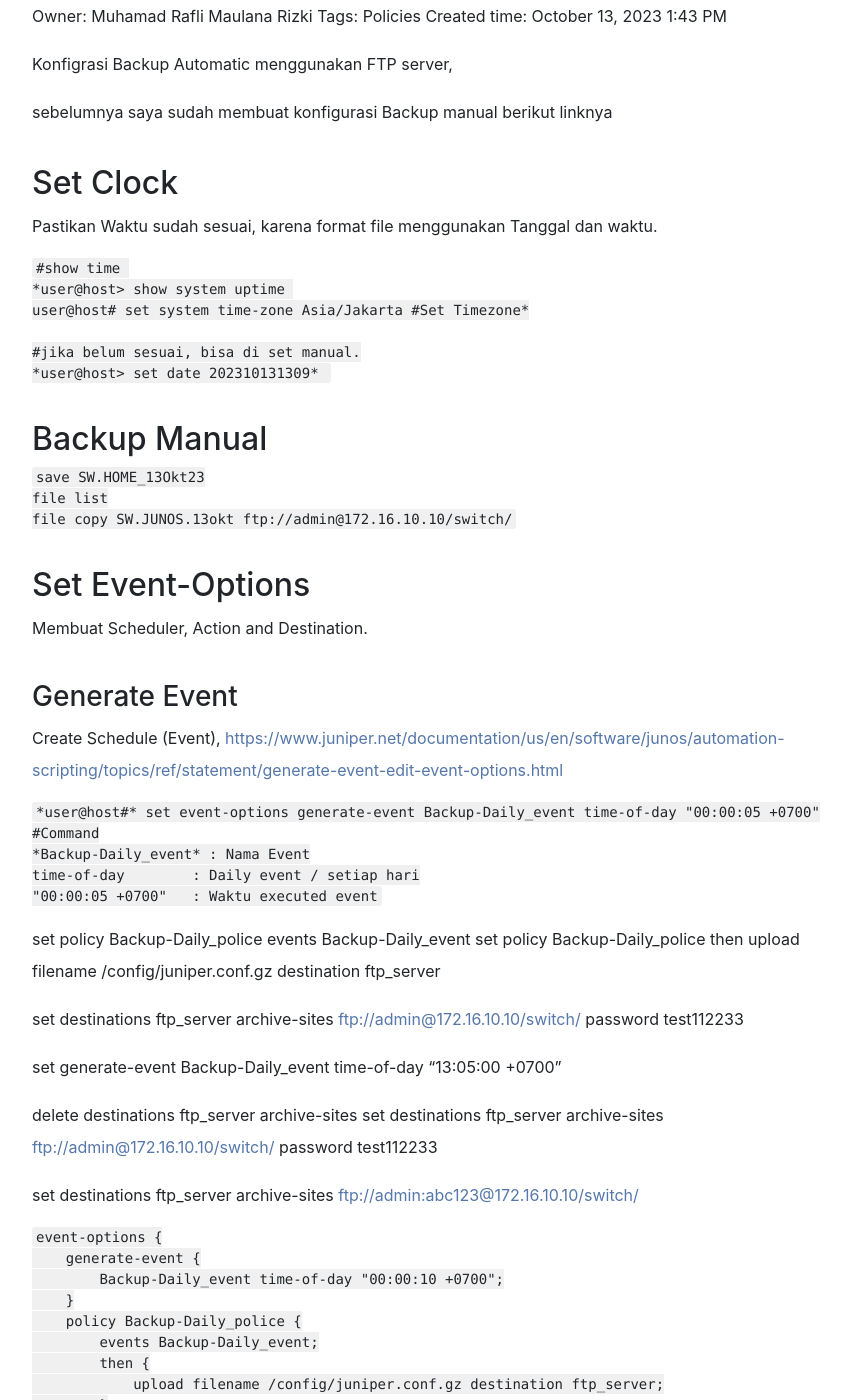
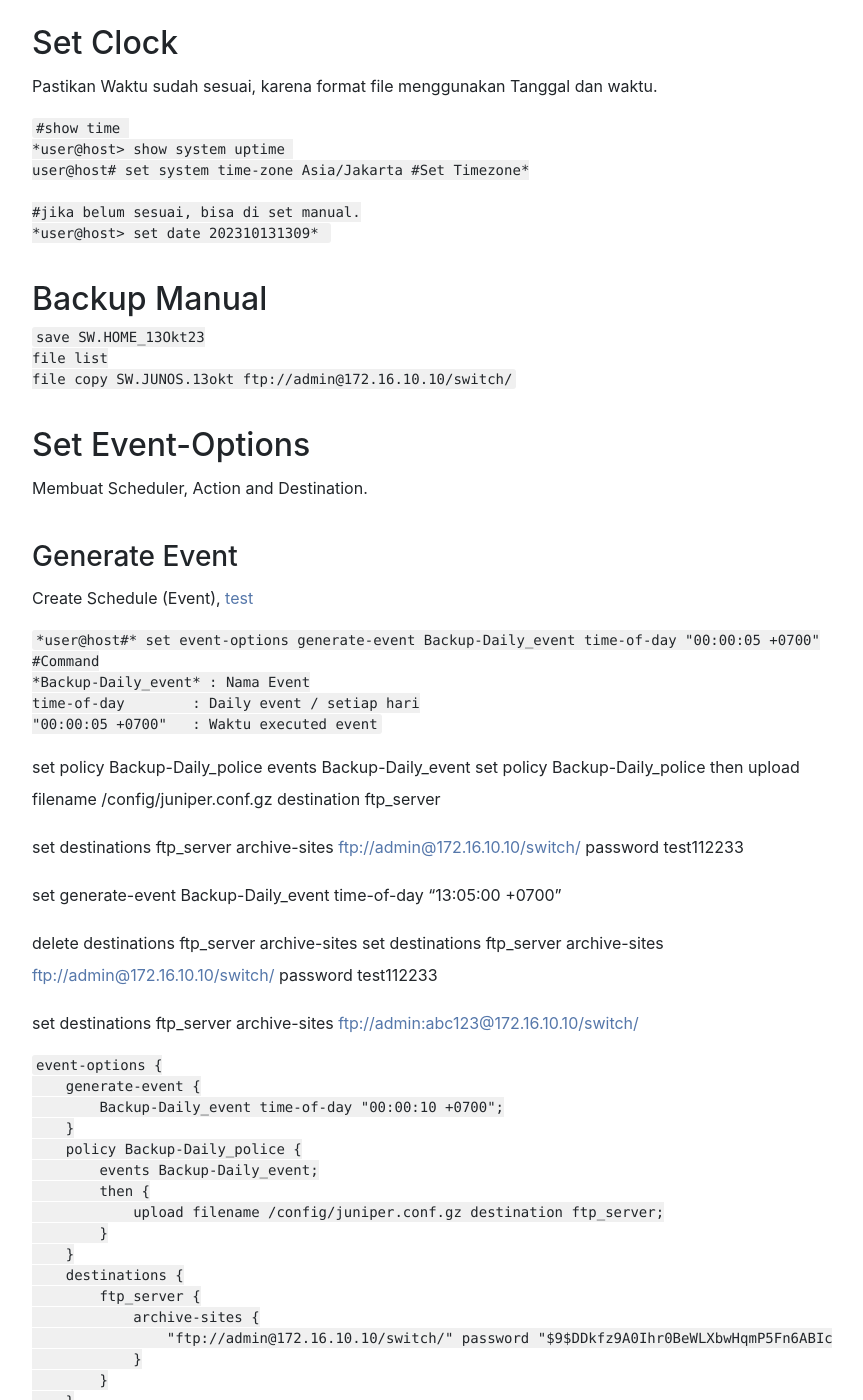
Before and after one commit to raflimaulanarizki/raflimaulanarizki.github.io, a Jekyll site: the page built from _posts/2023-10-30-Automatic_backup_Junos.md, in a window 1280 px wide and 1400 px high, scrolled down 1034 px. Shown: the whole window, without its empty margins (208-1071 px from the left). Built offline with Jekyll 4.4.1, drawn with Linux system fonts in a browser that asks for light colours; nearby versions of some CDN libraries; comment, search, counter and statistics services are not loaded; a style sheet for code colours, icons or effects is not loaded; some of the changed text lies outside the part shown.

Commit message:
automatic backup junos

````diff
--- a/_posts/2023-10-30-Automatic_backup_Junos.md
+++ b/_posts/2023-10-30-Automatic_backup_Junos.md
@@ -8,21 +8,13 @@ splash_img_source: /assets/img/mikrotik-openvpn.png
 splash_img_caption:
 ---
 
-# Backup Automatically Junos OS
-
-Owner: Muhamad Rafli Maulana Rizki
-Tags: Policies
-Created time: October 13, 2023 1:43 PM
-
 Konfigrasi Backup Automatic menggunakan FTP server,
-
 sebelumnya saya sudah membuat konfigurasi Backup manual berikut linknya
 
 ## Set Clock
-
 Pastikan Waktu sudah sesuai, karena format file menggunakan Tanggal dan waktu.
 
-```visual-basic
+```bash
 #show time
 *user@host> show system uptime
 user@host# set system time-zone Asia/Jakarta #Set Timezone*
@@ -45,9 +37,9 @@ Membuat Scheduler, Action and Destination.
 
 ### Generate Event
 
-Create Schedule (Event), [https://www.juniper.net/documentation/us/en/software/junos/automation-scripting/topics/ref/statement/generate-event-edit-event-options.html](https://www.juniper.net/documentation/us/en/software/junos/automation-scripting/topics/ref/statement/generate-event-edit-event-options.html)
+Create Schedule (Event), [test](https://www.juniper.net/documentation/us/en/software/junos/automation-scripting/topics/ref/statement/generate-event-edit-event-options.html)
 
-```visual-basic
+```bash
 *user@host#* set event-options generate-event Backup-Daily_event time-of-day "00:00:05 +0700"
 #Command
 *Backup-Daily_event* : Nama Event
@@ -67,7 +59,7 @@ set destinations ftp_server archive-sites [ftp://admin@172.16.10.10/switch/](ftp
 
 set destinations ftp_server archive-sites [ftp://admin:abc123@172.16.10.10/switch/](ftp://admin:test112233@172.16.10.10/switch/)
 
-```visual-basic
+```bash
 event-options {
     generate-event {
         Backup-Daily_event time-of-day "00:00:10 +0700";
````
